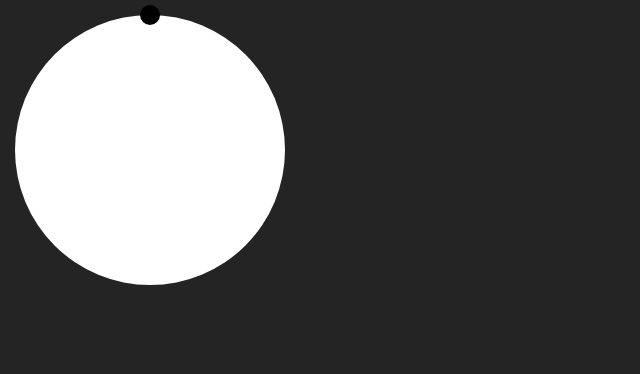
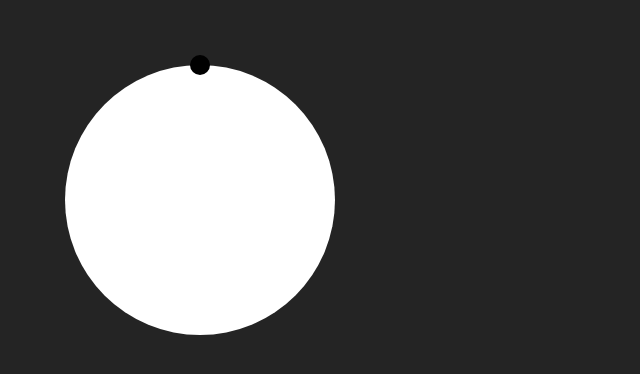
Before and after one commit to raibove/tood, a React (Vite) app: page / in a window 1280 px wide. Shown: the top 374 px of the page, without its empty margins (0-640 px from the left). Built offline with nearby package versions, Linux system fonts and the light colour scheme.

Commit message:
remove close button

```diff
--- a/src/components/d3Pie/D3Pie.css
+++ b/src/components/d3Pie/D3Pie.css
@@ -1,3 +1,7 @@
 .to-do-title{
     margin:15px 0px
 }
+
+.to-do-container{
+    margin: 50px;
+}
--- a/src/components/d3Pie/D3Pie.jsx
+++ b/src/components/d3Pie/D3Pie.jsx
@@ -1,6 +1,6 @@
 import * as d3 from "d3";
 import { useEffect, useRef, useState } from "react";
-import { Input, Modal } from "antd";
+import { Button, Input, Modal } from "antd";
 import FloatInput from "./FloatInput";
 
 import "./D3Pie.css";
@@ -8,23 +8,47 @@ import "./D3Pie.css";
 const { TextArea } = Input;
 
 const D3Pie = () => {
+  const [arrAngle, setArrAngle] = useState([]);
+  const [arcArray, setArcArray] = useState([]);
+  const [title, setTitle] = useState("");
+
   const [isModalOpen, setIsModalOpen] = useState(false);
+
   const showModal = () => {
     setIsModalOpen(true);
   };
+
   const handleOk = () => {
     setIsModalOpen(false);
   };
+
   const handleCancel = () => {
+    //   let tempArrAngle = arrAngle;
+    //   console.log(typeof tempArrAngle);
+    //   console.log(tempArrAngle);
+    //   arrAngle.pop();
+    //   setArrAngle(arrAngle);
+
+    //   let tempArr = arcArray.pop();
+    //   console.log(tempArr);
+    //   tempArr.remove();
+    //   setArcArray(arcArray);
+    //   // tempAngle.pop();
+    //   // setArrAngle(tempArrAngle);
+
+    //   // setArrAngle((prev) => {
+    //   //   // 1. we clone the array by destructuring
+    //   //   // 2. use pop to remove last item in array
+    //   //   const next = [...prev];
+    //   //   next.pop();
+    //   //   return next;
+    //   // });
     setIsModalOpen(false);
   };
 
   const dataFetchedRef = useRef(false);
   let angleIndex = 0;
   const pi = Math.PI;
-  const [arrAngle, setArrAngle] = useState([]);
-  const [arcArray, setArcArray] = useState([]);
-  const [title, setTitle] = useState("");
 
   let newAngle = 0;
   let tempAngle = 0;
@@ -163,15 +187,21 @@ const D3Pie = () => {
   };
 
   return (
-    <div>
+    <div className="to-do-container">
       <div className="ring-input"></div>
       <Modal
         title="To do"
         open={isModalOpen}
         onOk={handleOk}
+        closable={false}
         onCancel={handleCancel}
         okText="Save"
         maskClosable={false}
+        footer={[
+          <Button key="submit" type="primary" onClick={handleOk}>
+            Save
+          </Button>,
+        ]}
       >
         <div className="to-do-title">
           <FloatInput
```
